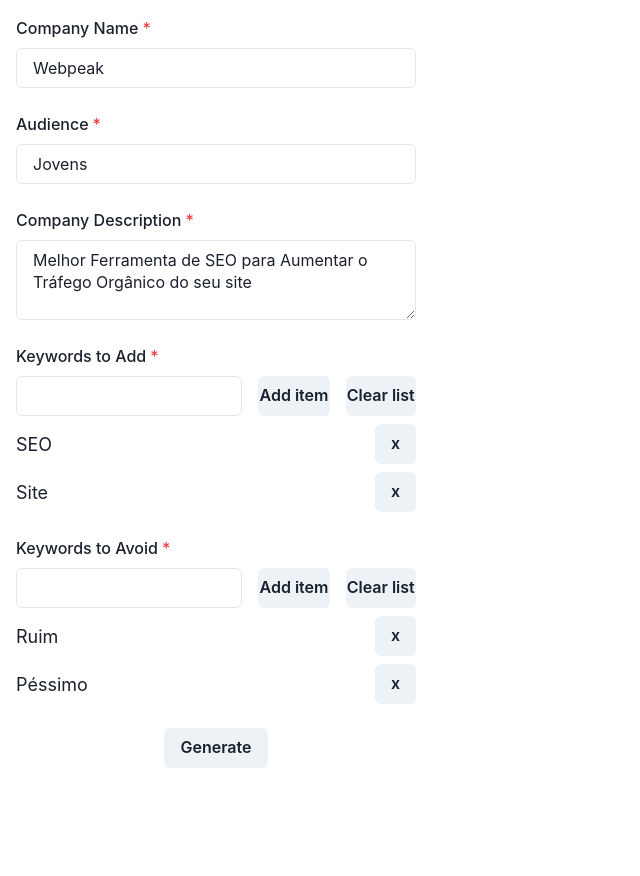
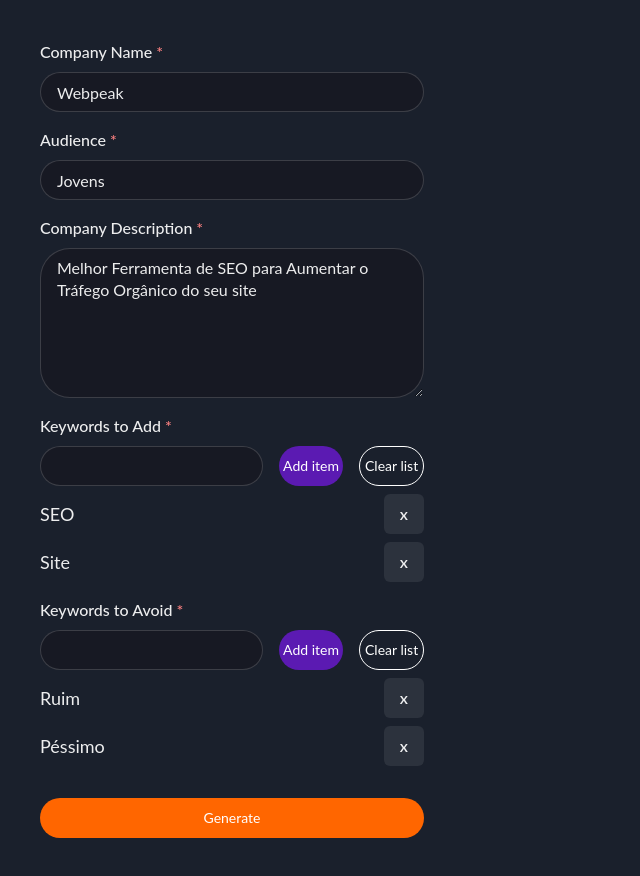
Before and after one commit to giovanafurlan/google-ads-generador, a Next.js app: page / in a window 1280 px wide. Shown: the whole page, without its empty margins (0-640 px from the left). Before the commit the page ends 800 px from the top, so only its background shows below. Built offline with nearby package versions, Linux system fonts and the light colour scheme.

Commit message:
Estilo webpeak

```diff
--- a/pages/_app.jsx
+++ b/pages/_app.jsx
@@ -1,12 +1,104 @@
-// pages/_app.js
-import { ChakraProvider } from '@chakra-ui/react'
+import {
+  ChakraProvider,
+  extendTheme,
+} from "@chakra-ui/react";
+import Head from "next/head";
+// import '@fontsource/lato';
+
+const config = {
+  initialColorMode: 'dark',
+  useSystemColorMode: false,
+}
+
+const theme = extendTheme({
+  config,
+  fonts: {
+    heading: `'Lato', sans-serif`,
+    body: `'Lato', sans-serif`,
+  },
+  components: {
+    Button: {
+      variants: {
+        'button': {
+          bg: '#5b1ab2',
+          color: 'white',
+          fontWeight: 'normal',
+          borderRadius: '50px',
+          fontSize: '14px',
+          width: 'min-content',
+        },
+        'button-orange': {
+          bg: '#FF6600',
+          color: 'white',
+          fontWeight: 'normal',
+          borderRadius: '50px',
+          fontSize: '14px',
+          width: 'min-content'
+        },
+        'button-outline': {
+          bg: 'transparent',
+          color: '#5b1ab2',
+          border: '#5b1ab2',
+          fontWeight: 'normal',
+          borderRadius: '50px',
+          fontSize: '14px',
+          width: 'min-content',
+          border: '1px'
+        }
+      }
+    },
+    Heading: {
+      variants: {
+        'h1': {
+          fontSize: '4xl',
+          fontWeight: 'bold',
+        },
+        'h2': {
+          fontSize: '3xl',
+          fontWeight: 'bold',
+          textAlign: 'center'
+        },
+        'h3': {
+          fontSize: '2xl',
+          fontWeight: 'normal',
+        },
+        'h4': {
+          fontSize: '2xl',
+          fontWeight: 'normal',
+        },
+      }
+    }
+  },
+  breakpoints: {
+    sm: '320px',
+    md: '768px',
+    lg: '960px',
+    xl: '1200px',
+    '2xl': '1800px',
+  },
+  colors: {
+    primary: '#5B1AB2',
+    secondary: '#B69DF8',
+    tertiary: '#FF6600',
+    bgClear: '#FBF7FF',
+    bgDark: '#2a2f3b',
+    bgClearMedium: '#e9e8eb',
+    bgDarkMedium: '#1f222b'
+  }
+});
+
 
 function MyApp({ Component, pageProps }) {
-    return (
-        <ChakraProvider>
-            <Component {...pageProps} />
-        </ChakraProvider>
-    )
+  return (
+    <ChakraProvider theme={theme}>
+      <Head>
+        <meta name="description" content="Melhor Ferramenta de SEO para Aumentar o Tráfego Orgânico do seu site" />
+        <meta name='viewport' content='minimum-scale=1, maximum-scale=5, initial-scale=1, width=device-width, shrink-to-fit=no, viewport-fit=cover' />
+        <title>Webpeak</title>
+      </Head>
+      <Component {...pageProps} />
+    </ChakraProvider>
+  );
 }
 
-export default MyApp
+export default MyApp;
--- a/pages/index.jsx
+++ b/pages/index.jsx
@@ -13,12 +13,11 @@
   TagLabel,
   Text,
   Textarea,
-  VStack
+  useColorModeValue
 } from "@chakra-ui/react";
 import {
   AiFillEdit
 } from 'react-icons/ai';
-import Head from "next/head";
 import { getDescriptions, getTitles } from "../services/getApis";
 
 export default function Home() {
@@ -165,6 +164,39 @@
     }
   ]
 
+  const editFields = [
+    {
+      id: 'title1',
+      title: 'Title 1',
+      value: title1 || '',
+      onChange: (e) => setTitle1(e.target.value)
+    },
+    {
+      id: 'title2',
+      title: 'Title 2',
+      value: title2 || '',
+      onChange: (e) => setTitle2(e.target.value)
+    },
+    {
+      id: 'title3',
+      title: 'Title 3',
+      value: title3 || '',
+      onChange: (e) => setTitle3(e.target.value)
+    },
+    {
+      id: 'description1',
+      title: 'Description 1',
+      value: description1 || '',
+      onChange: (e) => setDescription1(e.target.value)
+    },
+    {
+      id: 'description2',
+      title: 'Description 2',
+      value: description2 || '',
+      onChange: (e) => setDescription2(e.target.value)
+    }
+  ]
+
   const itemsHeadlines = [
     {
       color: title1?.replace(/\s/g, '').length > 30 ? 'red' : 'green',
@@ -201,21 +233,21 @@
     }
   ]
 
+  const bg = useColorModeValue('white', 'gray.900');
+  const color = useColorModeValue('primary', 'white');
+
   return (
-    <div>
-      <Head>
-        <title>OpenAI</title>
-      </Head>
     <Grid
       templateColumns={{
         lg: 'repeat(3,1fr)'
       }}
       gap='6'
-        p='4'>
+      p='10'>
       <GridItem>
         <form>
-            <VStack
-              spacing={'6'}>
+          <Flex
+            flexDir={'column'}
+            gap={'4'}>
             {fields.map((item, idx) => (
               <Field
                 key={idx}
@@ -233,7 +265,9 @@
               </FormLabel>
               <Textarea
                 id={'description'}
-
+                borderRadius={'30px'}
+                rows='6'
+                bg={bg}
                 value={resume || ''}
                 onChange={(e) => setResume(e.target.value)} />
             </FormControl>
@@ -250,11 +284,15 @@
                   onChange={(e) => setName(e.target.value)} />
                 <Button
                   onClick={handleAddClick}
+                  variant='button'
                   mt='8'>
                   Add item
                 </Button>
                 <Button
                   onClick={handleClear}
+                  variant='button-outline'
+                  color={color}
+                  borderColor={color}
                   mt='8'>
                   Clear list
                 </Button>
@@ -297,11 +335,15 @@
                   onChange={(e) => setName2(e.target.value)} />
                 <Button
                   onClick={handleAddClick}
+                  variant='button'
                   mt='8'>
                   Add item
                 </Button>
                 <Button
                   onClick={handleClear2}
+                  variant='button-outline'
+                  color={color}
+                  borderColor={color}
                   mt='8'>
                   Clear list
                 </Button>
@@ -333,21 +375,24 @@
             </Flex>
             <Button
               value='Generate'
+              w='100%'
+              mt='4'
+              variant='button-orange'
               onClick={() => { onSubmit() }}>
               Generate
             </Button>
-            </VStack>
+          </Flex>
         </form>
       </GridItem>
       <GridItem
         colSpan={'2'}
         visibility={visibility}>
-          <VStack
-            border={'1px'}
-            borderColor='gray.200'
-            borderRadius={'lg'}
+        <Flex
+          flexDir={'column'}
+          bg={bg}
+          borderRadius={'30px'}
           p='4'
-            spacing={'4'}
+          gap={'4'}
           alignItems={'initial'}>
           {isLoadingT
             ?
@@ -403,51 +448,51 @@
               </Flex>
             </>
           }
-
+          <Box
+            w='100%'>
             <Button
               onClick={handleEdit}
+              bg='none'
+              border='1px'
+              float={'right'}
+              borderColor={color}
               display={display}
               w='min-content'
               p='0'>
               <Box
                 ml='2'>
-                <AiFillEdit color='black' />
+                <AiFillEdit color={color} />
               </Box>
             </Button>
+          </Box>
+          <Box
+            display={display2}>
             <Flex
               flexDir={'column'}
-              display={display2}>
-              <Input
-                value={title1 || ''}
-                my='2'
-                onChange={(e) => setTitle1(e.target.value)} />
-              <Input
-                value={title2 || ''}
-                my='2'
-                onChange={(e) => setTitle2(e.target.value)} />
-              <Input
-                value={title3 || ''}
-                my='2'
-                onChange={(e) => setTitle3(e.target.value)} />
-              <Input
-                value={description1 || ''}
-                my='2'
-                onChange={(e) => setDescription1(e.target.value)} />
-              <Input
-                value={description2 || ''}
-                my='2'
-                onChange={(e) => setDescription2(e.target.value)} />
+              gap='4'>
+              {editFields.map((item, idx) => (
+                <Field
+                  key={idx}
+                  id={item.id}
+                  title={item.title}
+                  value={item.value}
+                  onChange={item.onChange} />
+              ))}
+              <Box
+                w='100%'>
                 <Button
                   onClick={handleSave}
-                mt='2'
+                  float='right'
+                  variant='button-orange'
                   w='min-content'>
                   Salvar
                 </Button>
+              </Box>
             </Flex>
-          </VStack>
+          </Box>
+        </Flex>
       </GridItem>
     </Grid>
-    </div>
   )
 }
 
@@ -459,6 +504,8 @@
   onChange,
   handleKeyDown
 }) => {
+  const bg = useColorModeValue('white', 'gray.900');
+
   return (
     <FormControl
       isRequired={isRequired}>
@@ -467,6 +514,8 @@
         {title}
       </FormLabel>
       <Input
+        borderRadius={'30px'}
+        bg={bg}
         id={id}
         value={value || ''}
         onChange={onChange}
```
Lines whose indentation alone changed are shown as unchanged.
